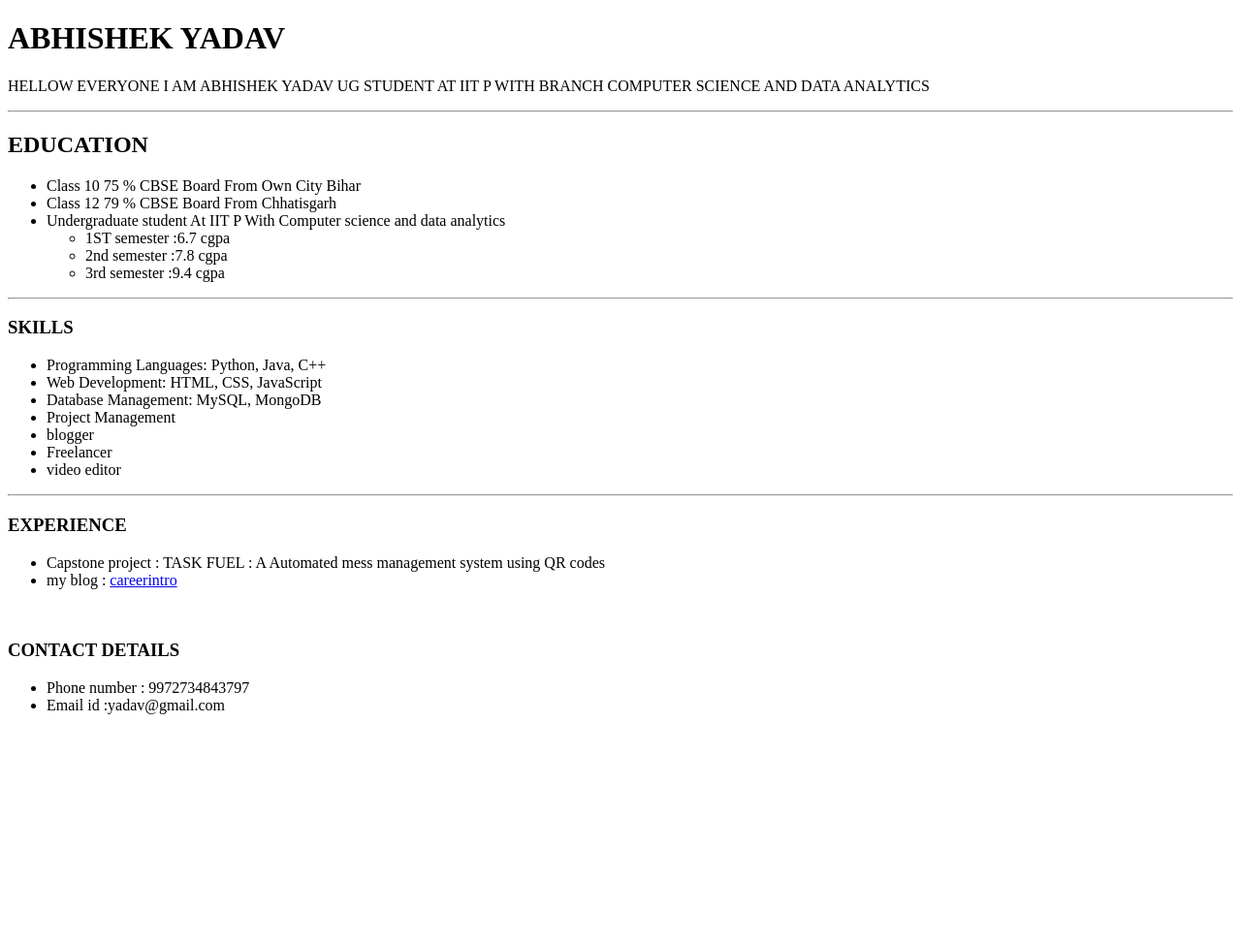
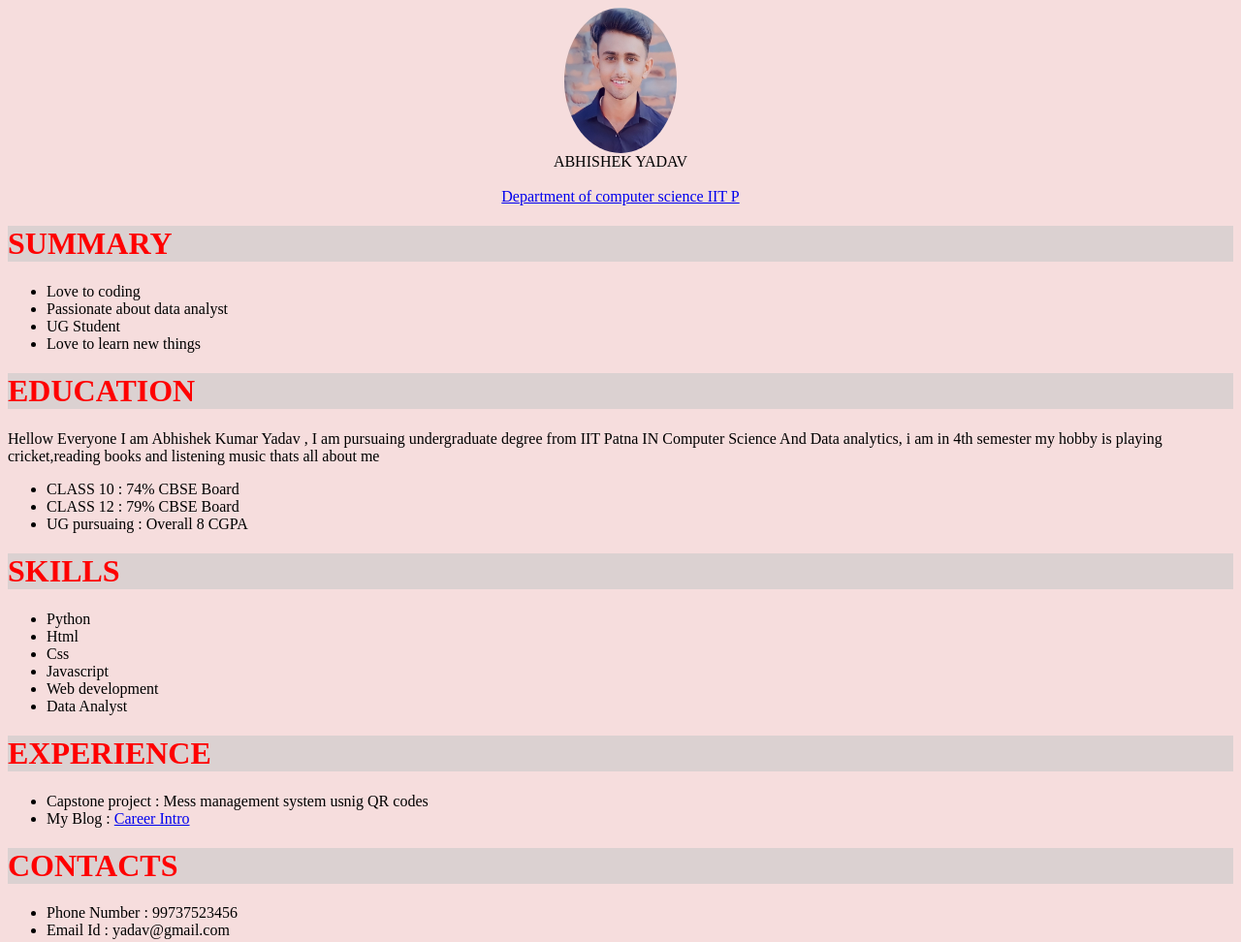
Before and after one commit to CuriousAbhishekIITP/AbhishekYadavResume, a plain HTML site: page index.html in a window 1280 px wide. Shown: the whole page at 97% size. Before the commit the page ends 800 px from the top, so only its background shows below. Drawn offline with Linux system fonts and the light colour scheme.

Commit message:
Add files via upload

```diff
--- a/index.html
+++ b/index.html
@@ -4,60 +4,50 @@
 <head>
     <meta charset="UTF-8">
     <meta name="viewport" content="width=device-width, initial-scale=1.0">
-    <title>ABHISHEK YADAV PROFILE </title>
+    <title>Abhishek Yadav Portfolio </title>
+    <link rel="stylesheet" href="styles.css">
 </head>
 
 <body>
-    <h1>ABHISHEK YADAV</h1>
-    <p>HELLOW EVERYONE I AM ABHISHEK YADAV UG STUDENT AT IIT P WITH BRANCH COMPUTER SCIENCE AND DATA ANALYTICS</p>
-    <hr>
-    <h2>EDUCATION</h2>
+    <img src="ABHI 2.jpg" class="centreimage" height="150px" alt="ABHISHEK YADAV">
+    <div>ABHISHEK YADAV</div>
+    <br>
+    <div><a href="https://www.iitp.ac.in/departments/engineering-technology/computer-science-and-engineering" target="_blank">Department of computer science IIT P</a></div>
+    <h1>SUMMARY</h1>
     <ul>
-        <li>Class 10 75 % CBSE Board From Own City Bihar</li>
-        <li>Class 12 79 % CBSE Board From Chhatisgarh</li>
-        <li>Undergraduate student At IIT P With Computer science and data analytics </li>
-
-        <ul>
-            <li>1ST semester :6.7 cgpa</li>
-            <li>2nd semester :7.8 cgpa</li>
-            <li>3rd semester :9.4 cgpa</li>
-        </ul>
-
-
+        <li>Love to coding</li>
+        <li>Passionate about data analyst</li>
+        <li>UG Student</li>
+        <li>Love to learn new things</li>
     </ul>
-    <hr>
-    <h3>SKILLS</h3>
+    <h1>EDUCATION</h1>
+    <p>Hellow Everyone I am Abhishek Kumar Yadav , I am pursuaing undergraduate degree from IIT Patna IN Computer
+        Science And Data analytics, i am in 4th semester my hobby is playing cricket,reading books and listening music
+        thats all about me </p>
     <ul>
-        <li>Programming Languages: Python, Java, C++</li>
-        <li>Web Development: HTML, CSS, JavaScript</li>
-        <li>Database Management: MySQL, MongoDB</li>
-        <li>Project Management</li>
-        <li>blogger</li>
-        <li>Freelancer</li>
-        <li>video editor</li>
+        <li>CLASS 10 : 74% CBSE Board</li>
+        <li>CLASS 12 : 79% CBSE Board</li>
+        <li>UG pursuaing : Overall 8 CGPA</li>
     </ul>
-    <hr>
-    <h3>EXPERIENCE</h3>
+    <h1>SKILLS</h1>
     <ul>
-        <li>Capstone project : TASK FUEL : A Automated mess management system using QR codes</li>
-        <li>my blog :  <a href="https://www.careerintro.online/?m=1" target="_blank">careerintro</a>
-
+        <li>Python</li>
+        <li>Html</li>
+        <li>Css</li>
+        <li>Javascript</li>
+        <li>Web development</li>
+        <li>Data Analyst</li>
     </ul>
-    <br>
-    <h3>CONTACT DETAILS</h3>
+    <h1>EXPERIENCE</h1>
     <ul>
-        <li>Phone number : 9972734843797</li>
-        <li>Email id :yadav@gmail.com</li>
+        <li>Capstone project : Mess management system usnig QR codes</li>
+        <li>My Blog : <a href="https://www.careerintro.online/" target="_blank"> Career Intro</a>
     </ul>
-
-
-
-
-
-
-
-
-
+    <h1>CONTACTS</h1>
+    <ul>
+        <li>Phone Number : 99737523456</li>
+        <li>Email Id : yadav@gmail.com</li>
+    </ul>
 </body>
 
-</html
+</html>
--- /dev/null
+++ b/styles.css
@@ -0,0 +1,22 @@
+body{
+    background-color:rgb(246, 221, 221)
+}
+h1{
+    color: red;
+    background-color:rgb(219, 209, 209)
+}
+
+.centreimage{
+    display: block;
+    margin-left: auto;
+    margin-right: auto;
+
+}
+img{
+    border-radius: 50%;
+
+}
+div{
+    text-align: center;
+
+}
```
Also changed, not shown: ABHI 2.jpg (added).
